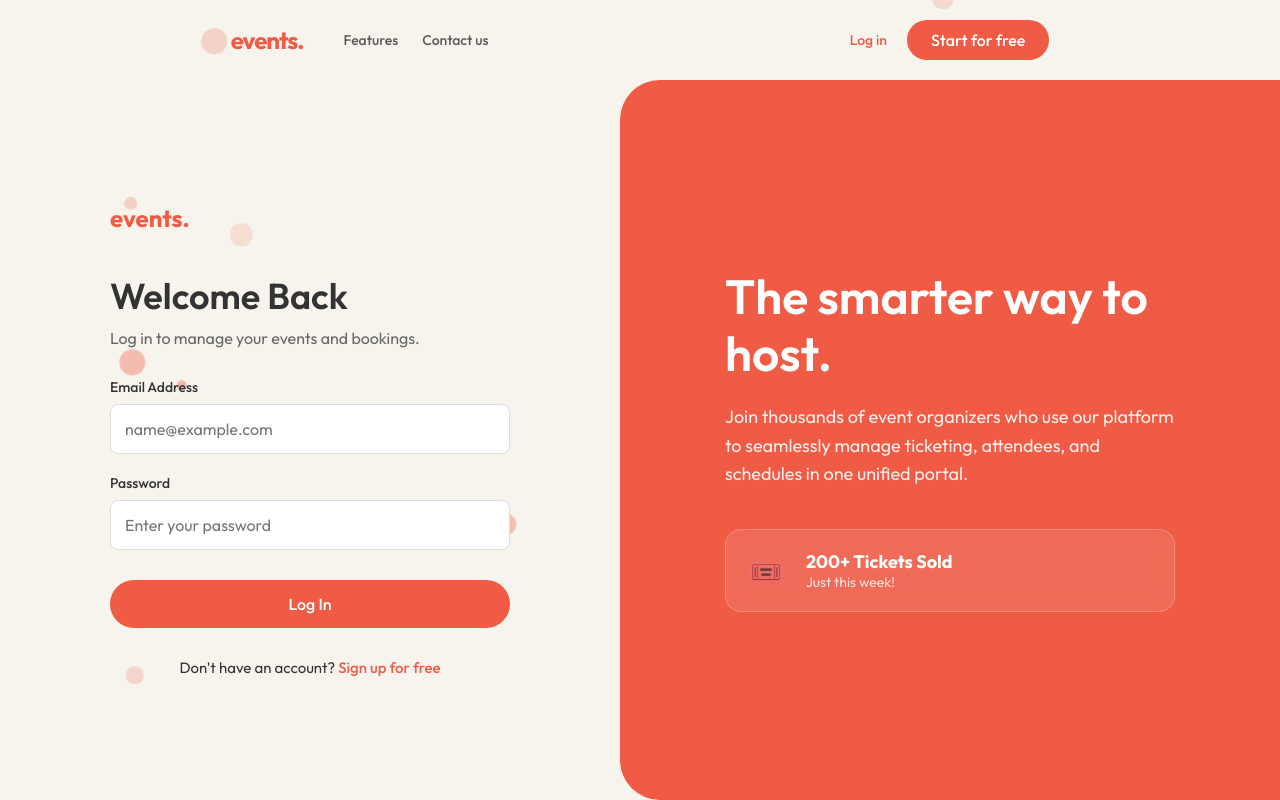
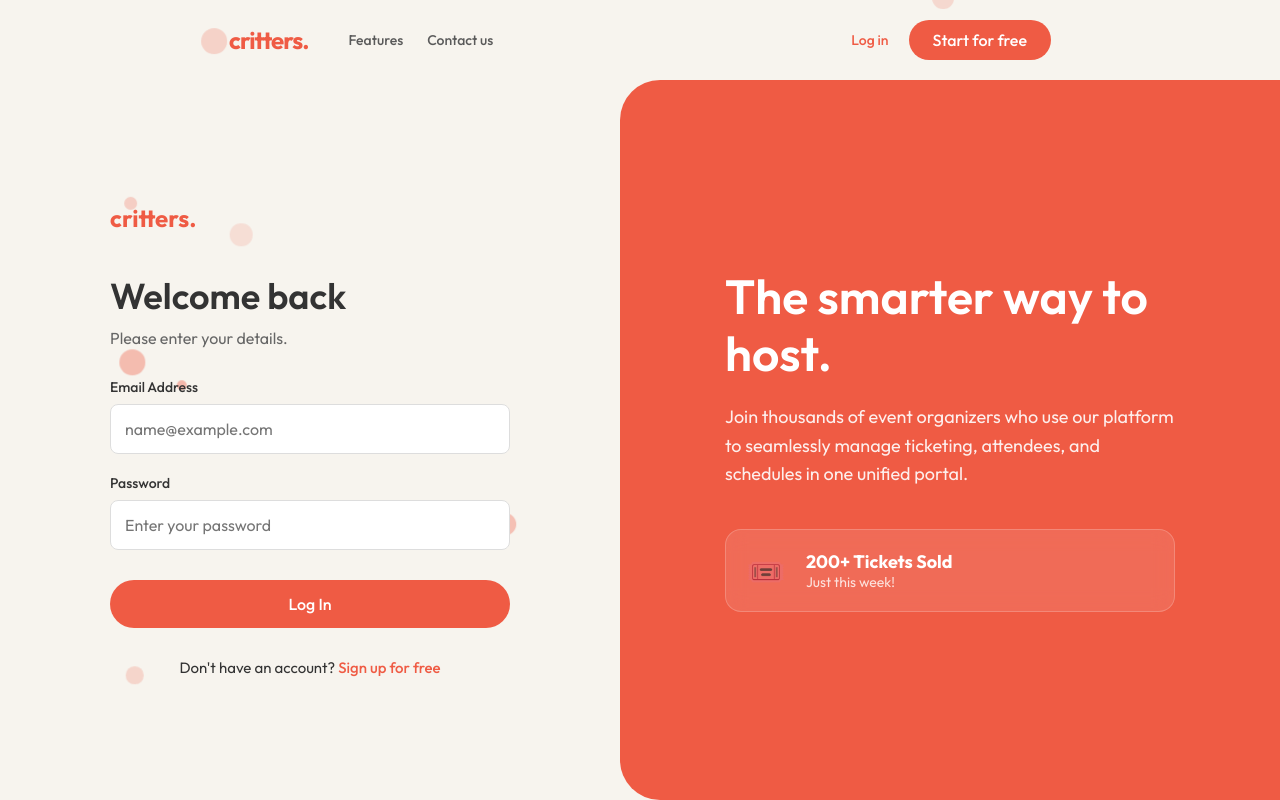
Before and after one commit to basharahmadkhan10/Critter, a React (Vite) app in the folder client/: page /login in a window 1280 px wide. Built offline with nearby package versions, Linux system fonts and the light colour scheme.

Commit message:
Update logo to critters.

```diff
--- a/client/src/components/Navbar.jsx
+++ b/client/src/components/Navbar.jsx
@@ -29,7 +29,7 @@ const Navbar = () => {
     return (
         <nav ref={navRef} style={styles.navbar}>
             <div style={styles.left}>
-                <Link to="/" style={styles.logo}>events.</Link>
+                <Link to="/" style={styles.logo}>critters.</Link>
                 <div style={styles.links}>
                     <Link to="#features" style={styles.link}>Features</Link>
                     <Link to="/" style={styles.link}>Contact us</Link>
--- a/client/src/pages/Landing.jsx
+++ b/client/src/pages/Landing.jsx
@@ -94,7 +94,7 @@ const Landing = () => {
 
                 <div style={styles.phoneMockup} ref={phoneMockupRef}>
                     <div style={styles.phoneHeader}>
-                        <span style={styles.logo}>events.</span>
+                        <span style={styles.logo}>critters.</span>
                         <div style={styles.phoneIcons}>
                             <div style={styles.iconCircle}></div>
                             <div style={styles.iconCircle}></div>
--- a/client/src/pages/Login.jsx
+++ b/client/src/pages/Login.jsx
@@ -46,9 +46,11 @@ const Login = () => {
         <div style={styles.container}>
             <div style={styles.leftSide}>
                 <div style={styles.formContainer}>
-                    <Link to="/" style={styles.logo}>events.</Link>
-                    <h1 style={styles.title}>Welcome Back</h1>
-                    <p style={styles.subtitle}>Log in to manage your events and bookings.</p>
+                    <div style={styles.header}>
+                        <Link to="/" style={styles.logo}>critters.</Link>
+                        <h1 style={styles.title}>Welcome back</h1>
+                        <p style={styles.subtitle}>Please enter your details.</p>
+                    </div>
 
                     {errMsg && <p style={styles.error}>{errMsg}</p>}
 
--- a/client/src/pages/Register.jsx
+++ b/client/src/pages/Register.jsx
@@ -38,7 +38,7 @@ const Register = () => {
         <div style={styles.container}>
             <div style={styles.leftSide}>
                 <div style={styles.formContainer}>
-                    <Link to="/" style={styles.logo}>events.</Link>
+                    <Link to="/" style={styles.logo}>critters.</Link>
                     <h1 style={styles.title}>Start for free</h1>
                     <p style={styles.subtitle}>Create your account to launch and grow your events.</p>
 
```
